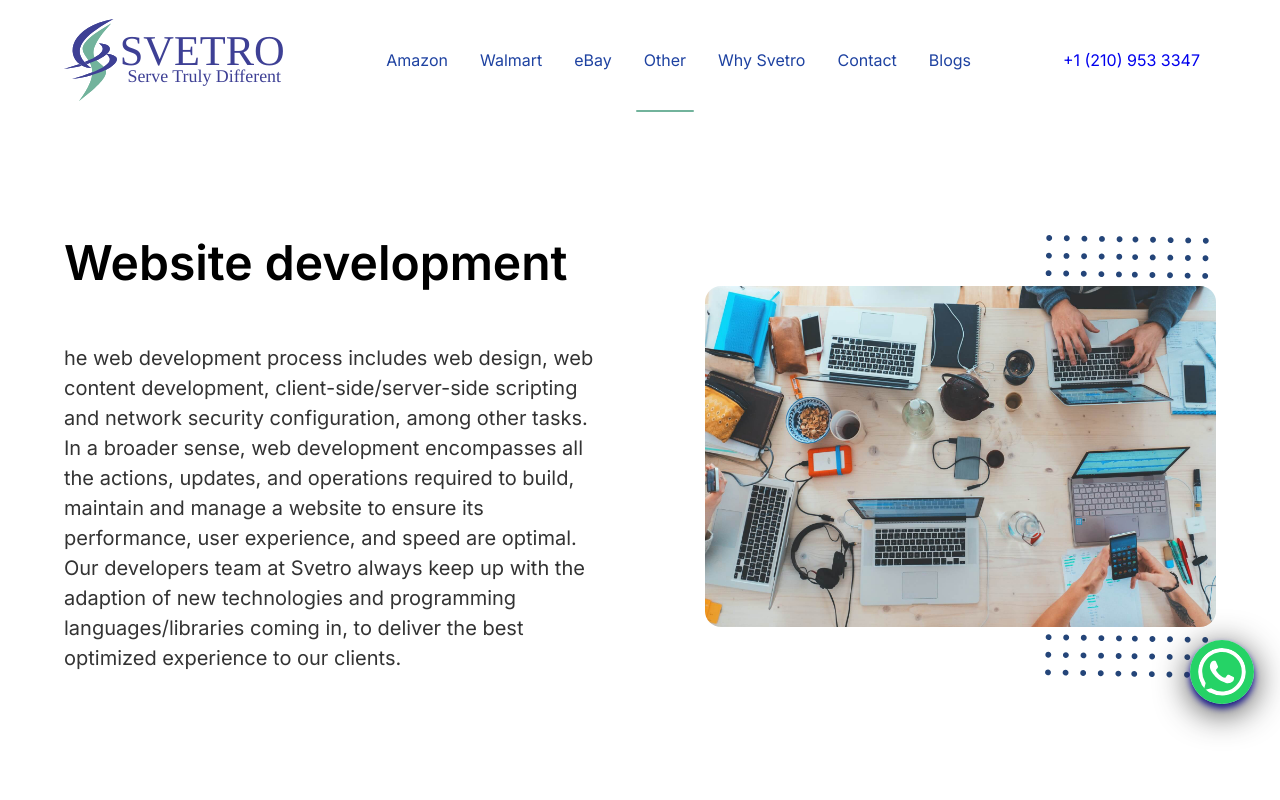
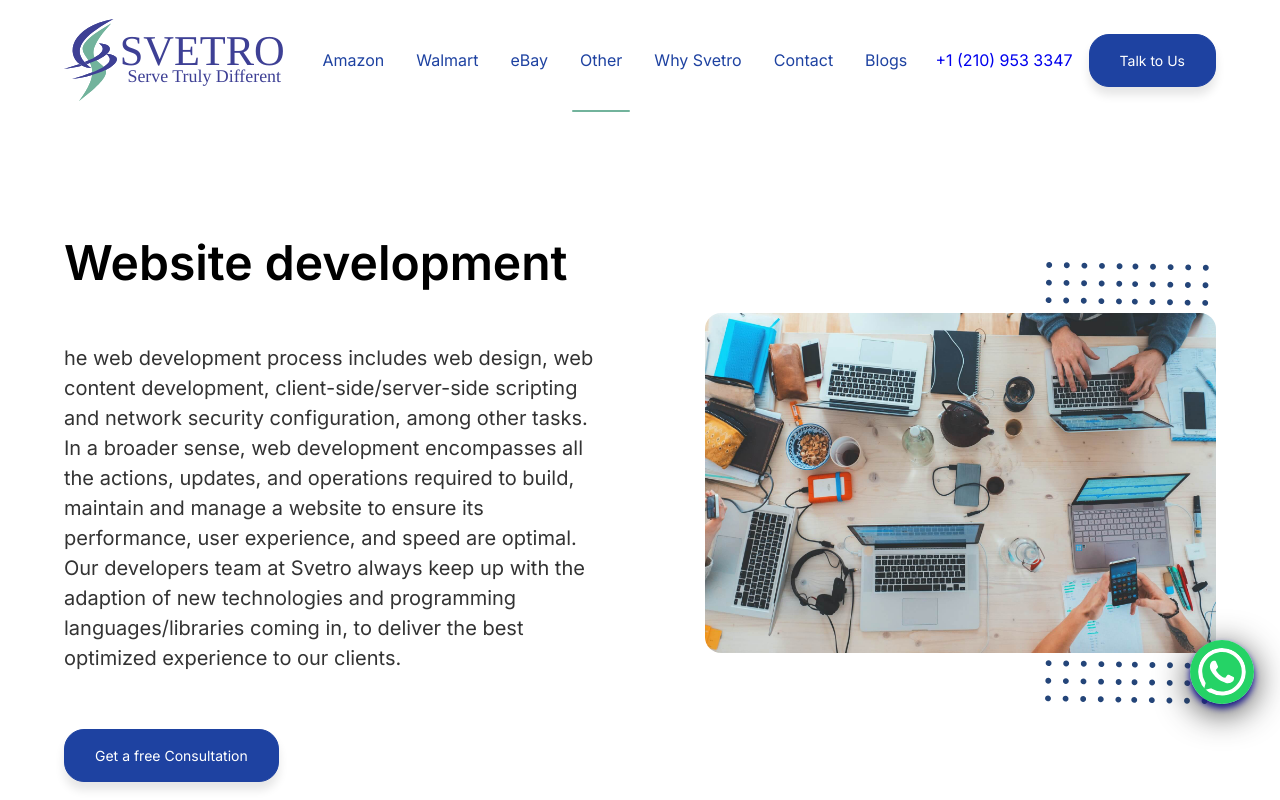
Before and after one commit to hariscs/svetro-app, a React (Create React App) app: page /fba in a window 1280 px wide. Shown: the top 800 px of the page. Built offline with nearby package versions, Linux system fonts and the light colour scheme.

Commit message:
Update Button.jsx

```diff
--- a/src/components/Button/Button.jsx
+++ b/src/components/Button/Button.jsx
@@ -1,12 +1,11 @@
 import React from 'react';
 
 const Button = ({ children, btnType }) => {
-  return (
-    <div>
-      <script src="https://asset-tidycal.b-cdn.net//js/embed.js"></script>
-      <div id="tidycal-embed" data-path="svetro/book-a-meeting"></div>
-    </div>
-  );
+	return (
+		<a href='https://tidycal.com/svetro/book-a-meeting' className={`btn ${btnType}`}>
+			{children}
+		</a>
+	);
 };
 
 export default Button;
```
